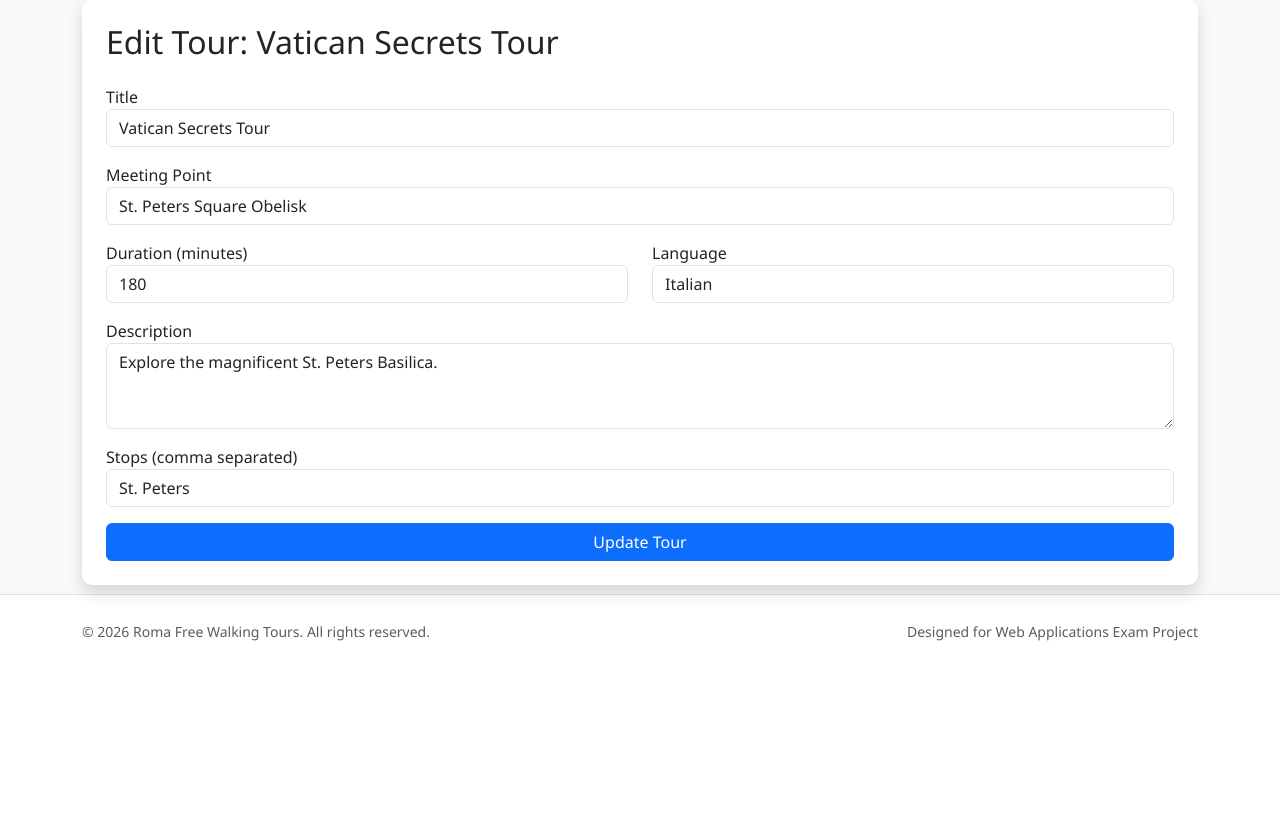
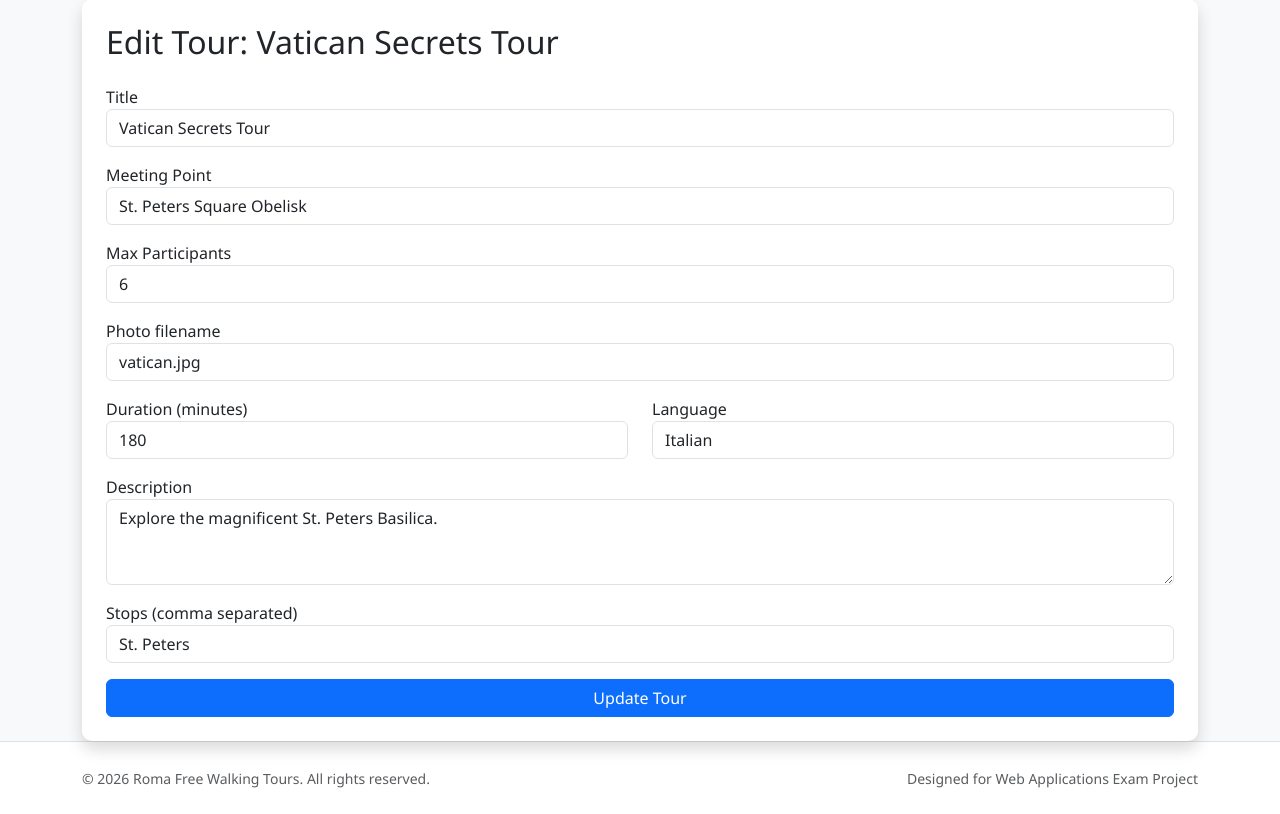
Before and after one commit to MujoGultekin/Free_Walk_Tours_New, a Flask app: page /guide/tour/edit/2 in a window 1280 px wide. Shown: the part 133-947 px from the top of the page. Before the commit the page ends 774 px from the top, so only its background shows below. Run offline with Flask 3, Linux system fonts and the light colour scheme; a user stored in the database is signed in; data comes from the database, SQL or seed files in the repository; both versions use the stored data as it was after the commit.

Commit message:
+fixed updating tours

```diff
--- a/dao/tours_dao.py
+++ b/dao/tours_dao.py
@@ -72,3 +72,14 @@ def get_tours_by_guide_id(p_guide_id):
     cursor.close()
     conn.close()
     return tours
+
+def update_tour(p_tour_id, p_title, p_meeting_point, p_duration, p_language, p_max_participants, p_description, p_stops, p_photos):
+    query = """UPDATE tours SET title=?, meeting_point=?, duration=?, language=?,
+               max_participants=?, description=?, stops=?, photos=? WHERE id=?"""
+    conn = sqlite3.connect("roma_tours.db")
+    cursor = conn.cursor()
+    cursor.execute(query, (p_title, p_meeting_point, p_duration, p_language,
+                           p_max_participants, p_description, p_stops, p_photos, p_tour_id))
+    conn.commit()
+    cursor.close()
+    conn.close()
--- a/routes/guide_routes.py
+++ b/routes/guide_routes.py
@@ -36,22 +36,28 @@ def new_tour():
 @login_required
 @guide_required
 def edit_tour(tour_id):
-    # 1. Rezervasyon kontrolü
     if tours_dao.has_reservations(tour_id):
         flash("This tour has active reservations and cannot be modified!", "danger")
         return redirect(url_for("auth.profile_guide"))
 
-    # 2. Veritabanından tur bilgilerini çek
-    tour = tours_dao.get_tour_by_id(tour_id)
-
-    # 3. POST isteği gelirse güncelleme yap (Basit bir güncelleme fonksiyonu eklemen gerekecek)
+    # EĞER POST İSTEĞİ GELİRSE GÜNCELLE
     if request.method == "POST":
-        # Burada tours_dao içine bir update_tour fonksiyonu ekleyip çağırman gerekecek
-        # Örnek: tours_dao.update_tour(tour_id, ...)
+        tours_dao.update_tour(
+            tour_id,
+            request.form.get("title"),
+            request.form.get("meeting_point"),
+            request.form.get("duration"),
+            request.form.get("language"),
+            request.form.get("max_participants"),
+            request.form.get("description"),
+            request.form.get("stops"),
+            request.form.get("photos")
+        )
         flash("Tour updated successfully!", "success")
         return redirect(url_for("auth.profile_guide"))
 
-    # 4. 'tour' nesnesini şablona gönder
+    # EĞER GET İSTEĞİ GELİRSE SAYFAYI GÖSTER (Sadece burası çalışmalı)
+    tour = tours_dao.get_tour_by_id(tour_id)
     return render_template("edit_tour.html", tour=tour)
 
 @guide_bp.route("/guide/tour/report/<int:tour_id>", methods=["POST"])
--- a/templates/edit_tour.html
+++ b/templates/edit_tour.html
@@ -14,6 +14,14 @@
             <div class="mb-3">
                 <label>Meeting Point</label>
                 <input type="text" name="meeting_point" class="form-control" value="{{ tour.meeting_point }}" required>
+            </div>
+            <div class="mb-3">
+                <label>Max Participants</label>
+                <input type="number" name="max_participants" class="form-control" value="{{ tour.max_participants }}" required>
+            </div>
+            <div class="mb-3">
+                <label>Photo filename</label>
+                <input type="text" name="photos" class="form-control" value="{{ tour.photos }}" required>
             </div>
             <div class="row">
                 <div class="col-md-6 mb-3">
```
Also changed, not shown: roma_tours.db.
